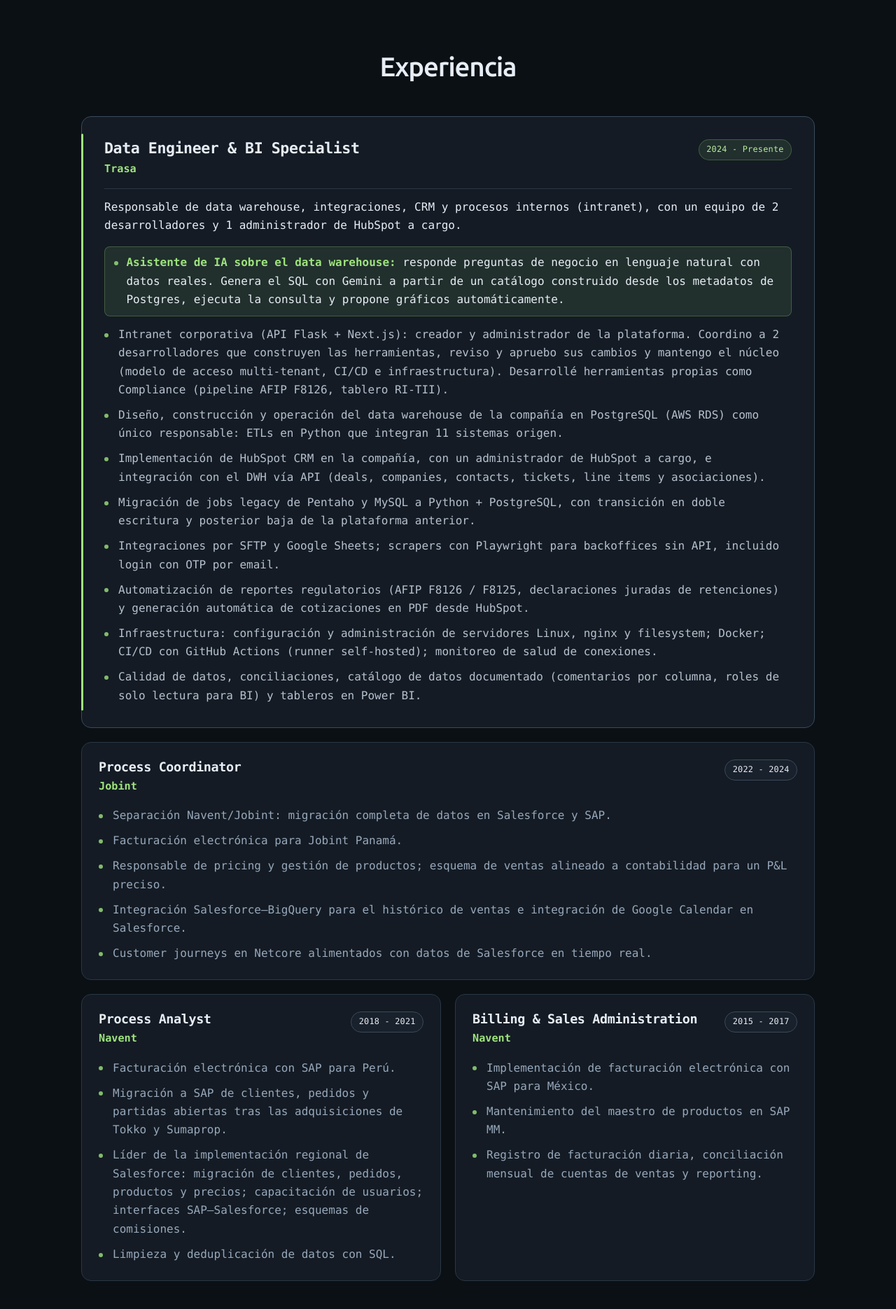
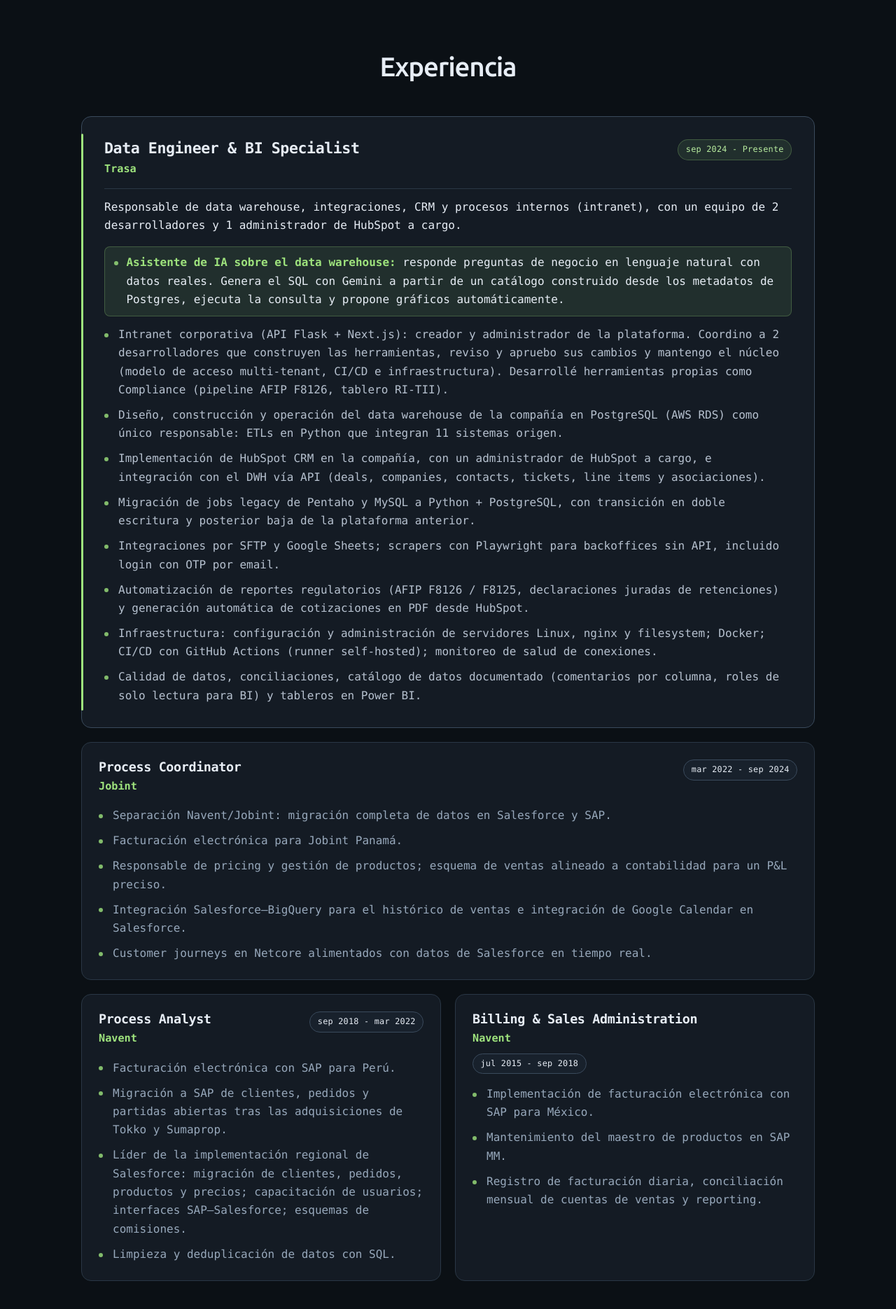
Before and after one commit to csr91/resume, a Flask app: page / in a window 1280 px wide. Shown: the part 765-2635 px from the top of the page at 70% size. Run offline with Flask 3, Linux system fonts and the light colour scheme; some libraries are stand-ins or nearby versions.

Commit message:
feat: add months to experience dates in portfolio

```diff
--- a/templates/index.html
+++ b/templates/index.html
@@ -99,7 +99,7 @@
                                 <h3 class="card-title">Data Engineer &amp; BI Specialist</h3>
                                 <div class="card-org">Trasa</div>
                             </div>
-                            <span class="badge badge-accent">2024 - Presente</span>
+                            <span class="badge badge-accent">sep 2024 - Presente</span>
                         </div>
                         <p class="card-text exp-scope">Responsable de data warehouse, integraciones, CRM y procesos internos (intranet), con un equipo de 2 desarrolladores y 1 administrador de HubSpot a cargo.</p>
                         <ul class="bullets">
@@ -122,7 +122,7 @@
                                     <h3 class="card-title">Process Coordinator</h3>
                                     <div class="card-org">Jobint</div>
                                 </div>
-                                <span class="badge">2022 - 2024</span>
+                                <span class="badge">mar 2022 - sep 2024</span>
                             </div>
                             <ul class="bullets">
                                 <li>Separación Navent/Jobint: migración completa de datos en Salesforce y SAP.</li>
@@ -138,7 +138,7 @@
                                     <h3 class="card-title">Process Analyst</h3>
                                     <div class="card-org">Navent</div>
                                 </div>
-                                <span class="badge">2018 - 2021</span>
+                                <span class="badge">sep 2018 - mar 2022</span>
                             </div>
                             <ul class="bullets">
                                 <li>Facturación electrónica con SAP para Perú.</li>
@@ -153,7 +153,7 @@
                                     <h3 class="card-title">Billing &amp; Sales Administration</h3>
                                     <div class="card-org">Navent</div>
                                 </div>
-                                <span class="badge">2015 - 2017</span>
+                                <span class="badge">jul 2015 - sep 2018</span>
                             </div>
                             <ul class="bullets">
                                 <li>Implementación de facturación electrónica con SAP para México.</li>
```
Also changed, not shown: templates/en-index.html (+4 -4 lines).
